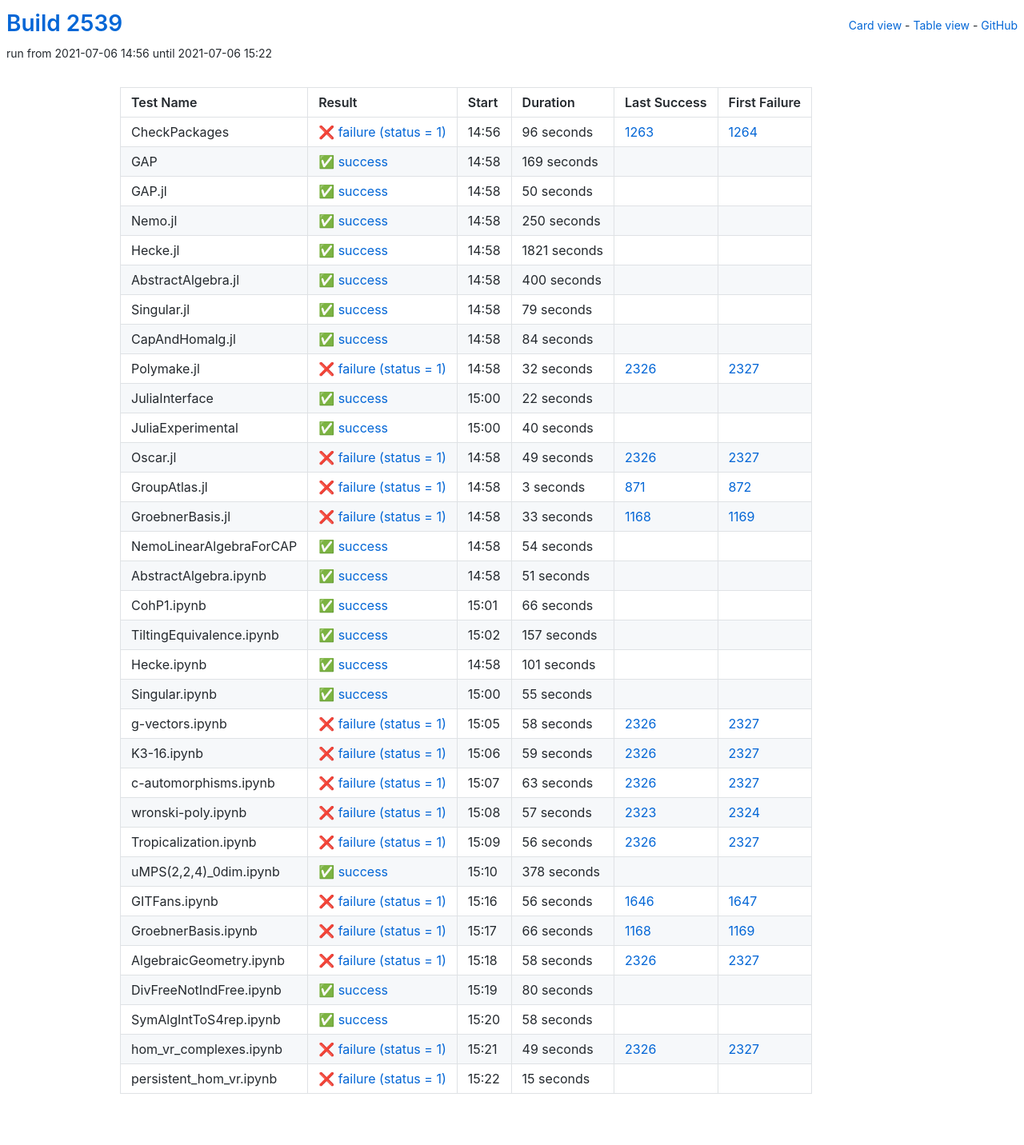
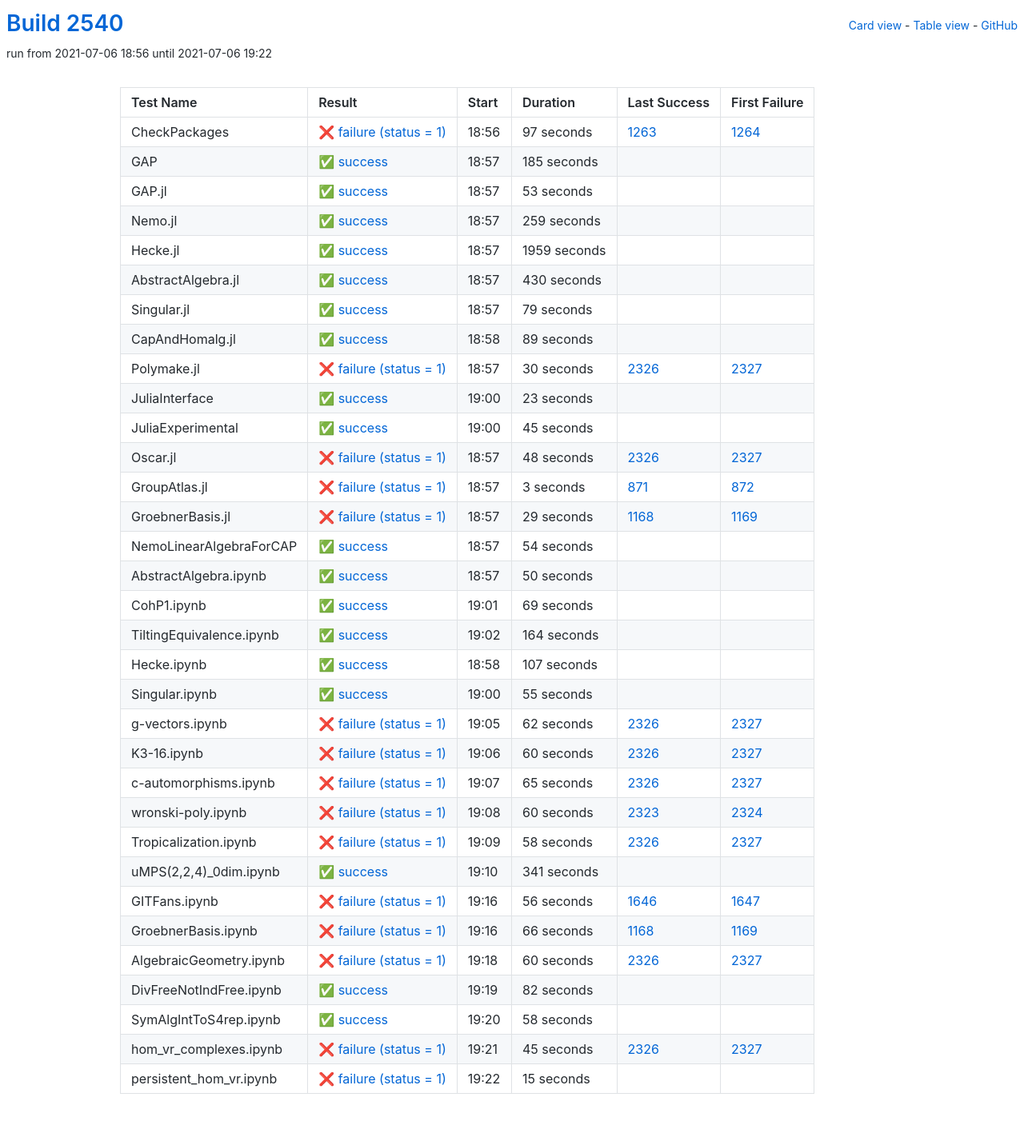
Before and after one commit to oscar-system/oscar-ci-status-stable, a Jekyll site: the page built from table.html, in a window 1280 px wide. Shown: the whole page at 80% size. Built offline with Jekyll 4.4.1, drawn with Linux system fonts in a browser that asks for light colours.

Commit message:
Build #2540

```diff
--- a/_data/ci.yml
+++ b/_data/ci.yml
@@ -1,6 +1,6 @@
 ---
-build: 2539
-build_url: https://oscarci.mathematik.uni-kl.de/job/oscar-stable/2539/
+build: 2540
+build_url: https://oscarci.mathematik.uni-kl.de/job/oscar-stable/2540/
 job: oscar-stable
 organization: oscar-system
 repo: oscar-ci-status-stable
@@ -8,80 +8,80 @@ repourl: https://github.com/oscar-system/oscar-ci-status-stable
 tests:
 - name: CheckPackages
   id: checkpackages
-  log: https://oscarci.mathematik.uni-kl.de/job/oscar-stable/2539/artifact/logs/build-2539/CheckPackages.log
-  start: 2021-07-06 14:56
+  log: https://oscarci.mathematik.uni-kl.de/job/oscar-stable/2540/artifact/logs/build-2540/CheckPackages.log
+  start: 2021-07-06 18:56
   success: false
   exitcode: 1
   status: failure
-  duration: 96
+  duration: 97
   last_success: 1263
   last_success_url: https://oscarci.mathematik.uni-kl.de/job/oscar-stable/1263/
   first_failure: 1264
   first_failure_url: https://oscarci.mathematik.uni-kl.de/job/oscar-stable/1264/
 - name: GAP
   id: gap
-  log: https://oscarci.mathematik.uni-kl.de/job/oscar-stable/2539/artifact/logs/build-2539/GAP.log
-  start: 2021-07-06 14:58
+  log: https://oscarci.mathematik.uni-kl.de/job/oscar-stable/2540/artifact/logs/build-2540/GAP.log
+  start: 2021-07-06 18:57
   success: true
   exitcode: 0
   status: success
-  duration: 169
+  duration: 185
   last_success: false
   last_success_url:
   first_failure: false
   first_failure_url:
 - name: GAP.jl
   id: gap-jl
-  log: https://oscarci.mathematik.uni-kl.de/job/oscar-stable/2539/artifact/logs/build-2539/GAP.jl.log
-  start: 2021-07-06 14:58
+  log: https://oscarci.mathematik.uni-kl.de/job/oscar-stable/2540/artifact/logs/build-2540/GAP.jl.log
+  start: 2021-07-06 18:57
   success: true
   exitcode: 0
   status: success
-  duration: 50
+  duration: 53
   last_success: false
   last_success_url:
   first_failure: false
   first_failure_url:
 - name: Nemo.jl
   id: nemo-jl
-  log: https://oscarci.mathematik.uni-kl.de/job/oscar-stable/2539/artifact/logs/build-2539/Nemo.jl.log
-  start: 2021-07-06 14:58
+  log: https://oscarci.mathematik.uni-kl.de/job/oscar-stable/2540/artifact/logs/build-2540/Nemo.jl.log
+  start: 2021-07-06 18:57
   success: true
   exitcode: 0
   status: success
-  duration: 250
+  duration: 259
   last_success: false
   last_success_url:
   first_failure: false
   first_failure_url:
 - name: Hecke.jl
   id: hecke-jl
-  log: https://oscarci.mathematik.uni-kl.de/job/oscar-stable/2539/artifact/logs/build-2539/Hecke.jl.log
-  start: 2021-07-06 14:58
+  log: https://oscarci.mathematik.uni-kl.de/job/oscar-stable/2540/artifact/logs/build-2540/Hecke.jl.log
+  start: 2021-07-06 18:57
   success: true
   exitcode: 0
   status: success
-  duration: 1821
+  duration: 1959
   last_success: false
   last_success_url:
   first_failure: false
   first_failure_url:
 - name: AbstractAlgebra.jl
   id: abstractalgebra-jl
-  log: https://oscarci.mathematik.uni-kl.de/job/oscar-stable/2539/artifact/logs/build-2539/AbstractAlgebra.jl.log
-  start: 2021-07-06 14:58
+  log: https://oscarci.mathematik.uni-kl.de/job/oscar-stable/2540/artifact/logs/build-2540/AbstractAlgebra.jl.log
+  start: 2021-07-06 18:57
   success: true
   exitcode: 0
   status: success
-  duration: 400
+  duration: 430
   last_success: false
   last_success_url:
   first_failure: false
   first_failure_url:
 - name: Singular.jl
   id: singular-jl
-  log: https://oscarci.mathematik.uni-kl.de/job/oscar-stable/2539/artifact/logs/build-2539/Singular.jl.log
-  start: 2021-07-06 14:58
+  log: https://oscarci.mathematik.uni-kl.de/job/oscar-stable/2540/artifact/logs/build-2540/Singular.jl.log
+  start: 2021-07-06 18:57
   success: true
   exitcode: 0
   status: success
@@ -92,68 +92,68 @@ tests:
   first_failure_url:
 - name: CapAndHomalg.jl
   id: capandhomalg-jl
-  log: https://oscarci.mathematik.uni-kl.de/job/oscar-stable/2539/artifact/logs/build-2539/CapAndHomalg.jl.log
-  start: 2021-07-06 14:58
+  log: https://oscarci.mathematik.uni-kl.de/job/oscar-stable/2540/artifact/logs/build-2540/CapAndHomalg.jl.log
+  start: 2021-07-06 18:58
   success: true
   exitcode: 0
   status: success
-  duration: 84
+  duration: 89
   last_success: false
   last_success_url:
   first_failure: false
   first_failure_url:
 - name: Polymake.jl
   id: polymake-jl
-  log: https://oscarci.mathematik.uni-kl.de/job/oscar-stable/2539/artifact/logs/build-2539/Polymake.jl.log
-  start: 2021-07-06 14:58
+  log: https://oscarci.mathematik.uni-kl.de/job/oscar-stable/2540/artifact/logs/build-2540/Polymake.jl.log
+  start: 2021-07-06 18:57
   success: false
   exitcode: 1
   status: failure
-  duration: 32
+  duration: 30
   last_success: 2326
   last_success_url: https://oscarci.mathematik.uni-kl.de/job/oscar-stable/2326/
   first_failure: 2327
   first_failure_url: https://oscarci.mathematik.uni-kl.de/job/oscar-stable/2327/
 - name: JuliaInterface
   id: juliainterface
-  log: https://oscarci.mathematik.uni-kl.de/job/oscar-stable/2539/artifact/logs/build-2539/JuliaInterface.log
-  start: 2021-07-06 15:00
+  log: https://oscarci.mathematik.uni-kl.de/job/oscar-stable/2540/artifact/logs/build-2540/JuliaInterface.log
+  start: 2021-07-06 19:00
   success: true
   exitcode: 0
   status: success
-  duration: 22
+  duration: 23
   last_success: false
   last_success_url:
   first_failure: false
   first_failure_url:
 - name: JuliaExperimental
   id: juliaexperimental
-  log: https://oscarci.mathematik.uni-kl.de/job/oscar-stable/2539/artifact/logs/build-2539/JuliaExperimental.log
-  start: 2021-07-06 15:00
+  log: https://oscarci.mathematik.uni-kl.de/job/oscar-stable/2540/artifact/logs/build-2540/JuliaExperimental.log
+  start: 2021-07-06 19:00
   success: true
   exitcode: 0
   status: success
-  duration: 40
+  duration: 45
   last_success: false
   last_success_url:
   first_failure: false
   first_failure_url:
 - name: Oscar.jl
   id: oscar-jl
-  log: https://oscarci.mathematik.uni-kl.de/job/oscar-stable/2539/artifact/logs/build-2539/Oscar.jl.log
-  start: 2021-07-06 14:58
+  log: https://oscarci.mathematik.uni-kl.de/job/oscar-stable/2540/artifact/logs/build-2540/Oscar.jl.log
+  start: 2021-07-06 18:57
   success: false
   exitcode: 1
   status: failure
-  duration: 49
+  duration: 48
   last_success: 2326
   last_success_url: https://oscarci.mathematik.uni-kl.de/job/oscar-stable/2326/
   first_failure: 2327
   first_failure_url: https://oscarci.mathematik.uni-kl.de/job/oscar-stable/2327/
 - name: GroupAtlas.jl
   id: groupatlas-jl
-  log: https://oscarci.mathematik.uni-kl.de/job/oscar-stable/2539/artifact/logs/build-2539/GroupAtlas.jl.log
-  start: 2021-07-06 14:58
+  log: https://oscarci.mathematik.uni-kl.de/job/oscar-stable/2540/artifact/logs/build-2540/GroupAtlas.jl.log
+  start: 2021-07-06 18:57
   success: false
   exitcode: 1
   status: failure
@@ -164,20 +164,20 @@ tests:
   first_failure_url: https://oscarci.mathematik.uni-kl.de/job/oscar-stable/872/
 - name: GroebnerBasis.jl
   id: groebnerbasis-jl
-  log: https://oscarci.mathematik.uni-kl.de/job/oscar-stable/2539/artifact/logs/build-2539/GroebnerBasis.jl.log
-  start: 2021-07-06 14:58
+  log: https://oscarci.mathematik.uni-kl.de/job/oscar-stable/2540/artifact/logs/build-2540/GroebnerBasis.jl.log
+  start: 2021-07-06 18:57
   success: false
   exitcode: 1
   status: failure
-  duration: 33
+  duration: 29
   last_success: 1168
   last_success_url: https://oscarci.mathematik.uni-kl.de/job/oscar-stable/1168/
   first_failure: 1169
   first_failure_url: https://oscarci.mathematik.uni-kl.de/job/oscar-stable/1169/
 - name: NemoLinearAlgebraForCAP
   id: nemolinearalgebraforcap
-  log: https://oscarci.mathematik.uni-kl.de/job/oscar-stable/2539/artifact/logs/build-2539/NemoLinearAlgebraForCAP.log
-  start: 2021-07-06 14:58
+  log: https://oscarci.mathematik.uni-kl.de/job/oscar-stable/2540/artifact/logs/build-2540/NemoLinearAlgebraForCAP.log
+  start: 2021-07-06 18:57
   success: true
   exitcode: 0
   status: success
@@ -188,56 +188,56 @@ tests:
   first_failure_url:
 - name: AbstractAlgebra.ipynb
   id: abstractalgebra-ipynb
-  log: https://oscarci.mathematik.uni-kl.de/job/oscar-stable/2539/artifact/logs/build-2539/AbstractAlgebra.ipynb.log
-  start: 2021-07-06 14:58
+  log: https://oscarci.mathematik.uni-kl.de/job/oscar-stable/2540/artifact/logs/build-2540/AbstractAlgebra.ipynb.log
+  start: 2021-07-06 18:57
   success: true
   exitcode: 0
   status: success
-  duration: 51
+  duration: 50
   last_success: false
   last_success_url:
   first_failure: false
   first_failure_url:
 - name: CohP1.ipynb
   id: cohp1-ipynb
-  log: https://oscarci.mathematik.uni-kl.de/job/oscar-stable/2539/artifact/logs/build-2539/CohP1.ipynb.log
-  start: 2021-07-06 15:01
+  log: https://oscarci.mathematik.uni-kl.de/job/oscar-stable/2540/artifact/logs/build-2540/CohP1.ipynb.log
+  start: 2021-07-06 19:01
   success: true
   exitcode: 0
   status: success
-  duration: 66
+  duration: 69
   last_success: false
   last_success_url:
   first_failure: false
   first_failure_url:
 - name: TiltingEquivalence.ipynb
   id: tiltingequivalence-ipynb
-  log: https://oscarci.mathematik.uni-kl.de/job/oscar-stable/2539/artifact/logs/build-2539/TiltingEquivalence.ipynb.log
-  start: 2021-07-06 15:02
+  log: https://oscarci.mathematik.uni-kl.de/job/oscar-stable/2540/artifact/logs/build-2540/TiltingEquivalence.ipynb.log
+  start: 2021-07-06 19:02
   success: true
   exitcode: 0
   status: success
-  duration: 157
+  duration: 164
   last_success: false
   last_success_url:
   first_failure: false
   first_failure_url:
 - name: Hecke.ipynb
   id: hecke-ipynb
-  log: https://oscarci.mathematik.uni-kl.de/job/oscar-stable/2539/artifact/logs/build-2539/Hecke.ipynb.log
-  start: 2021-07-06 14:58
+  log: https://oscarci.mathematik.uni-kl.de/job/oscar-stable/2540/artifact/logs/build-2540/Hecke.ipynb.log
+  start: 2021-07-06 18:58
   success: true
   exitcode: 0
   status: success
-  duration: 101
+  duration: 107
   last_success: false
   last_success_url:
   first_failure: false
   first_failure_url:
 - name: Singular.ipynb
   id: singular-ipynb
-  log: https://oscarci.mathematik.uni-kl.de/job/oscar-stable/2539/artifact/logs/build-2539/Singular.ipynb.log
-  start: 2021-07-06 15:00
+  log: https://oscarci.mathematik.uni-kl.de/job/oscar-stable/2540/artifact/logs/build-2540/Singular.ipynb.log
+  start: 2021-07-06 19:00
   success: true
   exitcode: 0
   status: success
@@ -248,8 +248,56 @@ tests:
   first_failure_url:
 - name: g-vectors.ipynb
   id: g-vectors-ipynb
-  log: https://oscarci.mathematik.uni-kl.de/job/oscar-stable/2539/artifact/logs/build-2539/g-vectors.ipynb.log
-  start: 2021-07-06 15:05
+  log: https://oscarci.mathematik.uni-kl.de/job/oscar-stable/2540/artifact/logs/build-2540/g-vectors.ipynb.log
+  start: 2021-07-06 19:05
+  success: false
+  exitcode: 1
+  status: failure
+  duration: 62
+  last_success: 2326
+  last_success_url: https://oscarci.mathematik.uni-kl.de/job/oscar-stable/2326/
+  first_failure: 2327
+  first_failure_url: https://oscarci.mathematik.uni-kl.de/job/oscar-stable/2327/
+- name: K3-16.ipynb
+  id: k3-16-ipynb
+  log: https://oscarci.mathematik.uni-kl.de/job/oscar-stable/2540/artifact/logs/build-2540/K3-16.ipynb.log
+  start: 2021-07-06 19:06
+  success: false
+  exitcode: 1
+  status: failure
+  duration: 60
+  last_success: 2326
+  last_success_url: https://oscarci.mathematik.uni-kl.de/job/oscar-stable/2326/
+  first_failure: 2327
+  first_failure_url: https://oscarci.mathematik.uni-kl.de/job/oscar-stable/2327/
+- name: c-automorphisms.ipynb
+  id: c-automorphisms-ipynb
+  log: https://oscarci.mathematik.uni-kl.de/job/oscar-stable/2540/artifact/logs/build-2540/c-automorphisms.ipynb.log
+  start: 2021-07-06 19:07
+  success: false
+  exitcode: 1
+  status: failure
+  duration: 65
+  last_success: 2326
+  last_success_url: https://oscarci.mathematik.uni-kl.de/job/oscar-stable/2326/
+  first_failure: 2327
+  first_failure_url: https://oscarci.mathematik.uni-kl.de/job/oscar-stable/2327/
+- name: wronski-poly.ipynb
+  id: wronski-poly-ipynb
+  log: https://oscarci.mathematik.uni-kl.de/job/oscar-stable/2540/artifact/logs/build-2540/wronski-poly.ipynb.log
+  start: 2021-07-06 19:08
+  success: false
+  exitcode: 1
+  status: failure
+  duration: 60
+  last_success: 2323
+  last_success_url: https://oscarci.mathematik.uni-kl.de/job/oscar-stable/2323/
+  first_failure: 2324
+  first_failure_url: https://oscarci.mathematik.uni-kl.de/job/oscar-stable/2324/
+- name: Tropicalization.ipynb
+  id: tropicalization-ipynb
+  log: https://oscarci.mathematik.uni-kl.de/job/oscar-stable/2540/artifact/logs/build-2540/Tropicalization.ipynb.log
+  start: 2021-07-06 19:09
   success: false
   exitcode: 1
   status: failure
@@ -258,70 +306,22 @@ tests:
   last_success_url: https://oscarci.mathematik.uni-kl.de/job/oscar-stable/2326/
   first_failure: 2327
   first_failure_url: https://oscarci.mathematik.uni-kl.de/job/oscar-stable/2327/
-- name: K3-16.ipynb
-  id: k3-16-ipynb
-  log: https://oscarci.mathematik.uni-kl.de/job/oscar-stable/2539/artifact/logs/build-2539/K3-16.ipynb.log
-  start: 2021-07-06 15:06
-  success: false
-  exitcode: 1
-  status: failure
-  duration: 59
-  last_success: 2326
-  last_success_url: https://oscarci.mathematik.uni-kl.de/job/oscar-stable/2326/
-  first_failure: 2327
-  first_failure_url: https://oscarci.mathematik.uni-kl.de/job/oscar-stable/2327/
-- name: c-automorphisms.ipynb
-  id: c-automorphisms-ipynb
-  log: https://oscarci.mathematik.uni-kl.de/job/oscar-stable/2539/artifact/logs/build-2539/c-automorphisms.ipynb.log
-  start: 2021-07-06 15:07
-  success: false
-  exitcode: 1
-  status: failure
-  duration: 63
-  last_success: 2326
-  last_success_url: https://oscarci.mathematik.uni-kl.de/job/oscar-stable/2326/
-  first_failure: 2327
-  first_failure_url: https://oscarci.mathematik.uni-kl.de/job/oscar-stable/2327/
-- name: wronski-poly.ipynb
-  id: wronski-poly-ipynb
-  log: https://oscarci.mathematik.uni-kl.de/job/oscar-stable/2539/artifact/logs/build-2539/wronski-poly.ipynb.log
-  start: 2021-07-06 15:08
-  success: false
-  exitcode: 1
-  status: failure
-  duration: 57
-  last_success: 2323
-  last_success_url: https://oscarci.mathematik.uni-kl.de/job/oscar-stable/2323/
-  first_failure: 2324
-  first_failure_url: https://oscarci.mathematik.uni-kl.de/job/oscar-stable/2324/
-- name: Tropicalization.ipynb
-  id: tropicalization-ipynb
-  log: https://oscarci.mathematik.uni-kl.de/job/oscar-stable/2539/artifact/logs/build-2539/Tropicalization.ipynb.log
-  start: 2021-07-06 15:09
-  success: false
-  exitcode: 1
-  status: failure
-  duration: 56
-  last_success: 2326
-  last_success_url: https://oscarci.mathematik.uni-kl.de/job/oscar-stable/2326/
-  first_failure: 2327
-  first_failure_url: https://oscarci.mathematik.uni-kl.de/job/oscar-stable/2327/
 - name: uMPS(2,2,4)_0dim.ipynb
   id: umps-2-2-4-0dim-ipynb
-  log: https://oscarci.mathematik.uni-kl.de/job/oscar-stable/2539/artifact/logs/build-2539/uMPS-2-2-4-_0dim.ipynb.log
-  start: 2021-07-06 15:10
+  log: https://oscarci.mathematik.uni-kl.de/job/oscar-stable/2540/artifact/logs/build-2540/uMPS-2-2-4-_0dim.ipynb.log
+  start: 2021-07-06 19:10
   success: true
   exitcode: 0
   status: success
-  duration: 378
+  duration: 341
   last_success: false
   last_success_url:
   first_failure: false
   first_failure_url:
 - name: GITFans.ipynb
   id: gitfans-ipynb
-  log: https://oscarci.mathematik.uni-kl.de/job/oscar-stable/2539/artifact/logs/build-2539/GITFans.ipynb.log
-  start: 2021-07-06 15:16
+  log: https://oscarci.mathematik.uni-kl.de/job/oscar-stable/2540/artifact/logs/build-2540/GITFans.ipynb.log
+  start: 2021-07-06 19:16
   success: false
   exitcode: 1
   status: failure
@@ -332,8 +332,8 @@ tests:
   first_failure_url: https://oscarci.mathematik.uni-kl.de/job/oscar-stable/1647/
 - name: GroebnerBasis.ipynb
   id: groebnerbasis-ipynb
-  log: https://oscarci.mathematik.uni-kl.de/job/oscar-stable/2539/artifact/logs/build-2539/GroebnerBasis.ipynb.log
-  start: 2021-07-06 15:17
+  log: https://oscarci.mathematik.uni-kl.de/job/oscar-stable/2540/artifact/logs/build-2540/GroebnerBasis.ipynb.log
+  start: 2021-07-06 19:16
   success: false
   exitcode: 1
   status: failure
@@ -344,32 +344,32 @@ tests:
   first_failure_url: https://oscarci.mathematik.uni-kl.de/job/oscar-stable/1169/
 - name: AlgebraicGeometry.ipynb
   id: algebraicgeometry-ipynb
-  log: https://oscarci.mathematik.uni-kl.de/job/oscar-stable/2539/artifact/logs/build-2539/AlgebraicGeometry.ipynb.log
-  start: 2021-07-06 15:18
+  log: https://oscarci.mathematik.uni-kl.de/job/oscar-stable/2540/artifact/logs/build-2540/AlgebraicGeometry.ipynb.log
+  start: 2021-07-06 19:18
   success: false
   exitcode: 1
   status: failure
-  duration: 58
+  duration: 60
   last_success: 2326
   last_success_url: https://oscarci.mathematik.uni-kl.de/job/oscar-stable/2326/
   first_failure: 2327
   first_failure_url: https://oscarci.mathematik.uni-kl.de/job/oscar-stable/2327/
 - name: DivFreeNotIndFree.ipynb
   id: divfreenotindfree-ipynb
-  log: https://oscarci.mathematik.uni-kl.de/job/oscar-stable/2539/artifact/logs/build-2539/DivFreeNotIndFree.ipynb.log
-  start: 2021-07-06 15:19
+  log: https://oscarci.mathematik.uni-kl.de/job/oscar-stable/2540/artifact/logs/build-2540/DivFreeNotIndFree.ipynb.log
+  start: 2021-07-06 19:19
   success: true
   exitcode: 0
   status: success
-  duration: 80
+  duration: 82
   last_success: false
   last_success_url:
   first_failure: false
   first_failure_url:
 - name: SymAlgIntToS4rep.ipynb
   id: symalginttos4rep-ipynb
-  log: https://oscarci.mathematik.uni-kl.de/job/oscar-stable/2539/artifact/logs/build-2539/SymAlgIntToS4rep.ipynb.log
-  start: 2021-07-06 15:20
+  log: https://oscarci.mathematik.uni-kl.de/job/oscar-stable/2540/artifact/logs/build-2540/SymAlgIntToS4rep.ipynb.log
+  start: 2021-07-06 19:20
   success: true
   exitcode: 0
   status: success
@@ -380,20 +380,20 @@ tests:
   first_failure_url:
 - name: hom_vr_complexes.ipynb
   id: hom-vr-complexes-ipynb
-  log: https://oscarci.mathematik.uni-kl.de/job/oscar-stable/2539/artifact/logs/build-2539/hom_vr_complexes.ipynb.log
-  start: 2021-07-06 15:21
+  log: https://oscarci.mathematik.uni-kl.de/job/oscar-stable/2540/artifact/logs/build-2540/hom_vr_complexes.ipynb.log
+  start: 2021-07-06 19:21
   success: false
   exitcode: 1
   status: failure
-  duration: 49
+  duration: 45
   last_success: 2326
   last_success_url: https://oscarci.mathematik.uni-kl.de/job/oscar-stable/2326/
   first_failure: 2327
   first_failure_url: https://oscarci.mathematik.uni-kl.de/job/oscar-stable/2327/
 - name: persistent_hom_vr.ipynb
   id: persistent-hom-vr-ipynb
-  log: https://oscarci.mathematik.uni-kl.de/job/oscar-stable/2539/artifact/logs/build-2539/persistent_hom_vr.ipynb.log
-  start: 2021-07-06 15:22
+  log: https://oscarci.mathematik.uni-kl.de/job/oscar-stable/2540/artifact/logs/build-2540/persistent_hom_vr.ipynb.log
+  start: 2021-07-06 19:22
   success: false
   exitcode: 1
   status: failure
```
Also changed, not shown: README.md.
